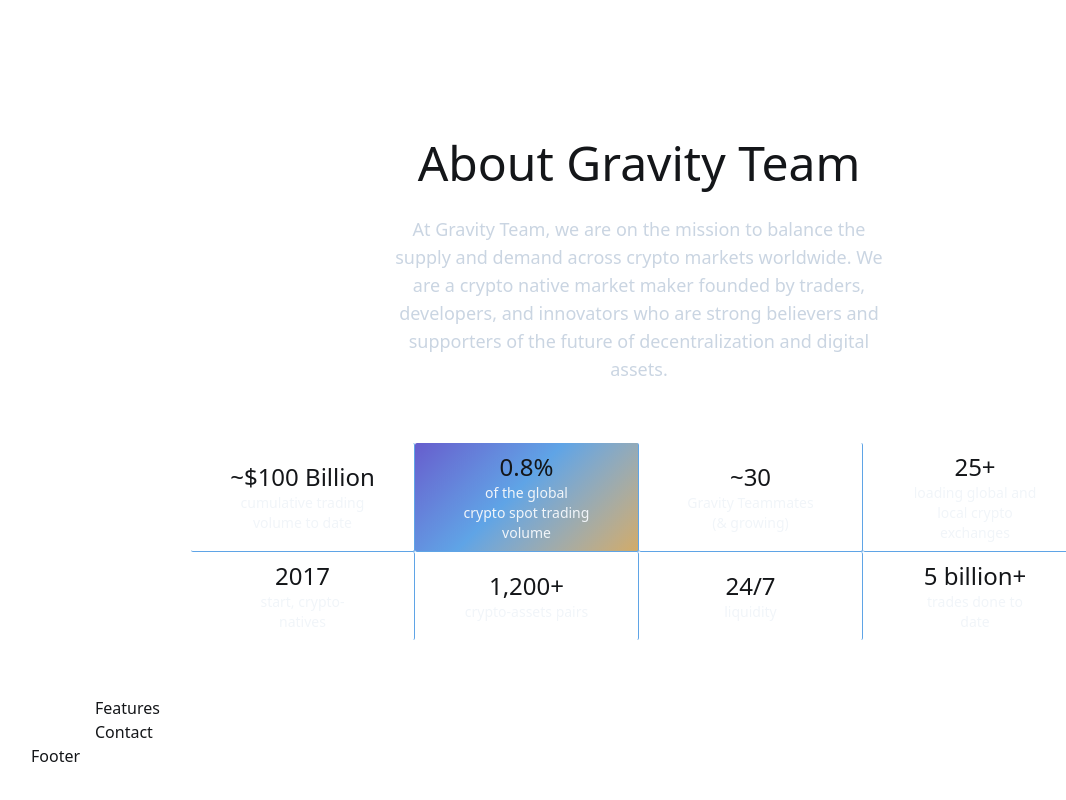
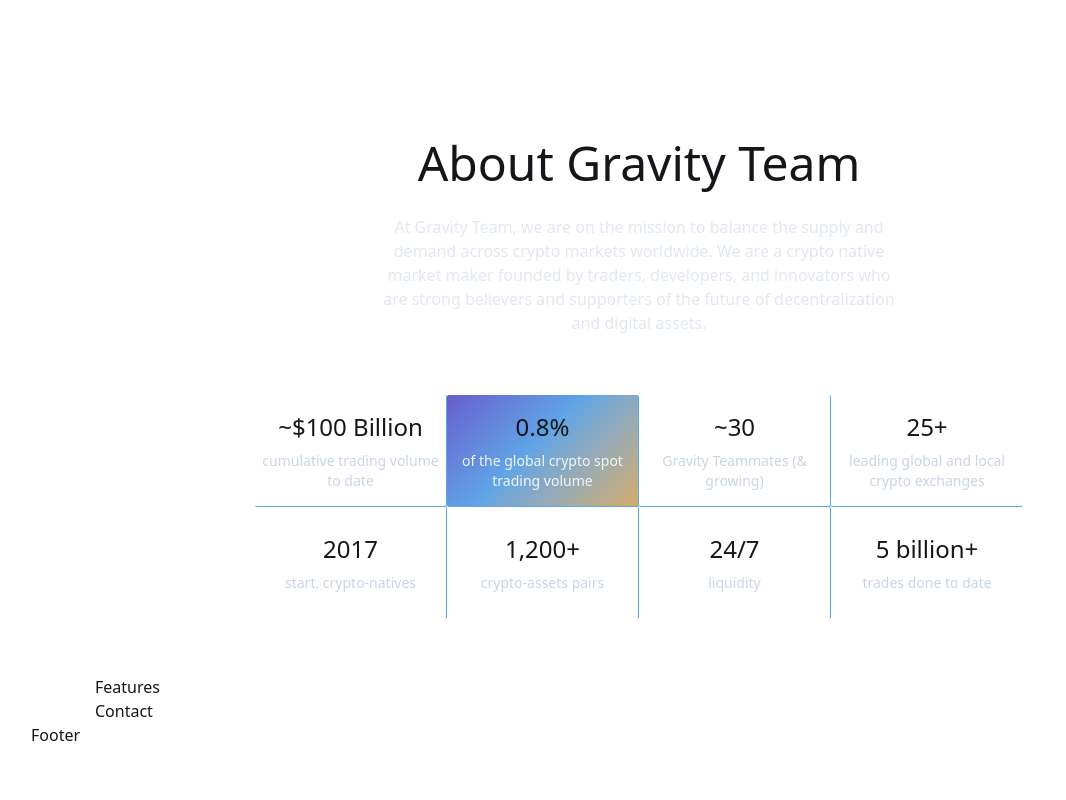
Before and after one commit to Ferhatmedtahar/gravity, a Next.js app: page / in a window 1280 px wide. Shown: the part 505-1305 px from the top of the page, without its empty margins (1-1067 px from the left). After the commit the page ends 1284 px from the top, so only its background shows below. Built offline with nearby package versions, Linux system fonts and the light colour scheme.

Commit message:
(bug): fixed the layout and grid of about section

```diff
--- a/src/components/sections/Landing/Landing.tsx
+++ b/src/components/sections/Landing/Landing.tsx
@@ -11,7 +11,7 @@
       <h2 className="text-3xl sm:text-4xl md:text-5xl ">Crypto Markets</h2>
 
       {/* Description */}
-      <p className="text-lg text-slate-300 font-normal max-w-md md:max-w-lg mx-auto my-5">
+      <p className="text-lg text-slate-300 font-light max-w-md md:max-w-lg mx-auto my-5">
         Our fully automated proprietary quantitative trading software provides
         24/7 liquidity to 170+ crypto assets across 25+ centralized spot and
         derivative crypto exchanges.
--- a/src/components/sections/about/About.tsx
+++ b/src/components/sections/about/About.tsx
@@ -1,148 +1,28 @@
 import GridItem from "./GridItem";
-
+import { GridItemProps, gridItems } from "./gridItems";
 export default function About() {
   return (
     <section className="  text-center flex items-center justify-start flex-col gap-2 sm:mb-14 mb-10 min-h-[60vh] ">
       <h1 className=" capitalize text-3xl sm:text-4xl md:text-5xl">
         about gravity team
       </h1>
-      <p className="text-base md:text-lg text-slate-300 font-normal max-w-md md:max-w-lg mx-auto my-5">
+      <p className="text-base  text-slate-200 font-thin max-w-md md:max-w-lg mx-auto my-5">
         At Gravity Team, we are on the mission to balance the supply and demand
         across crypto markets worldwide. We are a crypto native market maker
         founded by traders, developers, and innovators who are strong believers
         and supporters of the future of decentralization and digital assets.
       </p>
-      <div className="grid grid-cols-1 w-full max-w-sm mx-auto gap-4 mt-8 sm:hidden">
-        <GridItem
-          title="~$100 Billion"
-          description="cumulative trading volume to date"
-          style="border border-hover rounded-lg"
-        />
-        <GridItem
-          title="0.8%"
-          description="of the global crypto spot trading volume"
-          style="btn-gradient border border-hover rounded-lg"
-        />
-        <GridItem
-          title="~30"
-          description="Gravity Teammates (& growing)"
-          style="border border-hover rounded-lg"
-        />
-        <GridItem
-          title="25+"
-          description="loading global and local crypto exchanges"
-          style="border border-hover rounded-lg"
-        />
-        <GridItem
-          title="2017"
-          description="start, crypto-natives"
-          style="border border-hover rounded-lg"
-        />
-        <GridItem
-          title="1,200+"
-          description="crypto-assets pairs"
-          style="border border-hover rounded-lg"
-        />
-        <GridItem
-          title="24/7"
-          description="liquidity"
-          style="border border-hover rounded-lg"
-        />
-        <GridItem
-          title="5 billion+"
-          description="trades done to date"
-          style="border border-hover rounded-lg"
-        />
-      </div>
 
-      {/* Tablet/Desktop grid (2x4 or 4x2) */}
-      <div className="hidden sm:grid sm:grid-cols-2 md:grid-cols-4 sm:w-full sm:max-w-4xl mx-auto mt-8">
-        <GridItem
-          title="~$100 Billion"
-          description="cumulative trading volume to date"
-          style="border-b border-r border-hover"
-        />
-        <GridItem
-          title="0.8%"
-          description="of the global crypto spot trading volume"
-          style="btn-gradient border-b border-r border-hover"
-        />
-        <GridItem
-          title="~30"
-          description="Gravity Teammates (& growing)"
-          style="border-b border-r border-hover"
-        />
-        <GridItem
-          title="25+"
-          description="loading global and local crypto exchanges"
-          style="border-b border-hover"
-        />
-        <GridItem
-          title="2017"
-          description="start, crypto-natives"
-          style="border-r border-hover"
-        />
-        <GridItem
-          title="1,200+"
-          description="crypto-assets pairs"
-          style="border-r border-hover"
-        />
-        <GridItem
-          title="24/7"
-          description="liquidity"
-          style="border-r border-hover"
-        />
-        <GridItem
-          title="5 billion+"
-          description="trades done to date"
-          style="border-hover"
-        />
+      <div className="grid grid-cols-1 sm:grid-cols-2 md:grid-cols-4 sm:w-full sm:max-w-3xl mx-auto mt-8">
+        {gridItems.map((item: GridItemProps) => (
+          <GridItem
+            key={item.title}
+            title={item.title}
+            description={item.description}
+            style={item.style}
+          />
+        ))}
       </div>
     </section>
   );
 }
-
-{
-  /* <div className="grid grid-cols-2 md:grid-cols-4  md:grid-rows-2 mt-8">
-  <GridItem
-    title="~$100 Billion"
-    description="cumulative trading volume to date"
-    style="border-b border-r border-hover"
-  />
-  <GridItem
-    title="0.8%"
-    description="of the global crypto spot trading volume"
-    style="btn-gradient border-b  border-r border-hover "
-  />
-  <GridItem
-    title="~30"
-    description="Gravity Teammates (& growing)"
-    style="border-b border-r  border-hover"
-  />
-  <GridItem
-    title="25+"
-    description="loading global and local crypto exchanges"
-    style="border-b  border-hover"
-  />
-  <GridItem
-    title="2017"
-    description="start, crypto-natives"
-    style=" border-r border-hover"
-  />
-  <GridItem
-    title="1,200+"
-    description="crypto-assets pairs"
-    style="border-r border-hover"
-  />
-  <GridItem
-    title="24/7"
-    description="liquidity"
-    style="border-r border-hover"
-  />
-  <GridItem
-    title="5 billion+"
-    description="trades done to date"
-    style=" border-hover"
-  />
-</div> */
-}
--- a/src/components/sections/about/GridItem.tsx
+++ b/src/components/sections/about/GridItem.tsx
@@ -8,12 +8,16 @@
   description,
   style = "",
 }: GridItemProps) {
+  const textColor = style.includes("btn-gradient")
+    ? "text-slate-100"
+    : "text-slate-300";
+
   return (
     <div
-      className={`rounded-xs flexCenter flex-col px-1.5 py-1 sm:py-1.5  sm:px-2 md:py-2 md:px-3.5   ${style}`}
+      className={`rounded-xs flexCenter flex-col gap-2 px-1.5 py-1 sm:py-1.5  sm:px-2 md:py-2 md:px-1  min-h-28 ${style}`}
     >
-      <h3 className="text-base md:text-2xl font-normal">{title}</h3>
-      <p className="text-xs md:text-sm text-slate-100 font-normal max-w-32 ">
+      <h3 className="text-lg sm:text-xl  lg:text-2xl font-normal">{title}</h3>
+      <p className={`text-xs sm:text-sm  font-normal    ${textColor} `}>
         {description}
       </p>
     </div>
--- /dev/null
+++ b/src/components/sections/about/gridItems.ts
@@ -0,0 +1,54 @@
+export type GridItemProps = {
+  title: string;
+  description: string;
+  style?: string;
+};
+export const gridItems: GridItemProps[] = [
+  {
+    title: "~$100 Billion",
+    description: "cumulative trading volume to date",
+    style:
+      "border-b sm:border-r md:border-b md:border-r border-hover sm:border-b-0",
+  },
+  {
+    title: "0.8%",
+    description: "of the global crypto spot trading volume",
+    style:
+      "border-b sm:border-b-0 btn-gradient md:border-b md:border-r border-hover",
+  },
+  {
+    title: "~30",
+    description: `Gravity Teammates (& growing)`,
+    style:
+      "border-b sm:border-r sm:border-t md:border-b md:border-r border-hover md:border-t-0",
+  },
+  {
+    title: "25+",
+    description: "leading global and local crypto exchanges",
+    style:
+      "border-b sm:border-t md:border-b border-hover md:border-t-0 sm:border-b-0",
+  },
+  {
+    title: "2017",
+    description: "start, crypto-natives",
+    style:
+      "border-b sm:border-r sm:border-t md:border-r border-hover md:border-t-0 sm:border-b-0",
+  },
+  {
+    title: "1,200+",
+    description: "crypto-assets pairs",
+    style:
+      "border-b sm:border-t md:border-r border-hover md:border-t-0 sm:border-b-0",
+  },
+  {
+    title: "24/7",
+    description: "liquidity",
+    style:
+      "border-b sm:border-r sm:border-t md:border-r border-hover md:border-t-0 sm:border-b-0",
+  },
+  {
+    title: "5 billion+",
+    description: "trades done to date",
+    style: "sm:border-t md:border-t-0 border-hover",
+  },
+];
```
